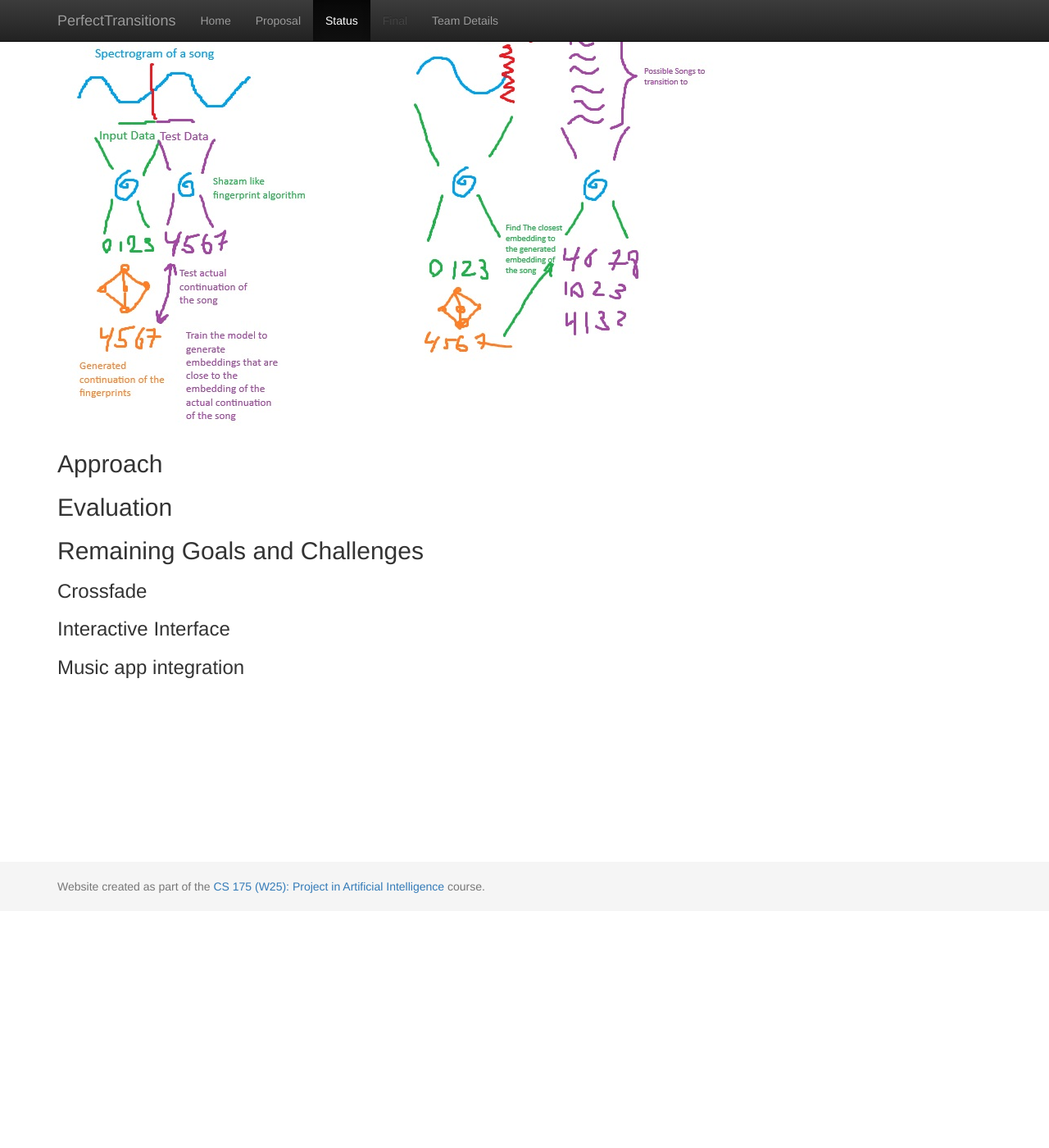
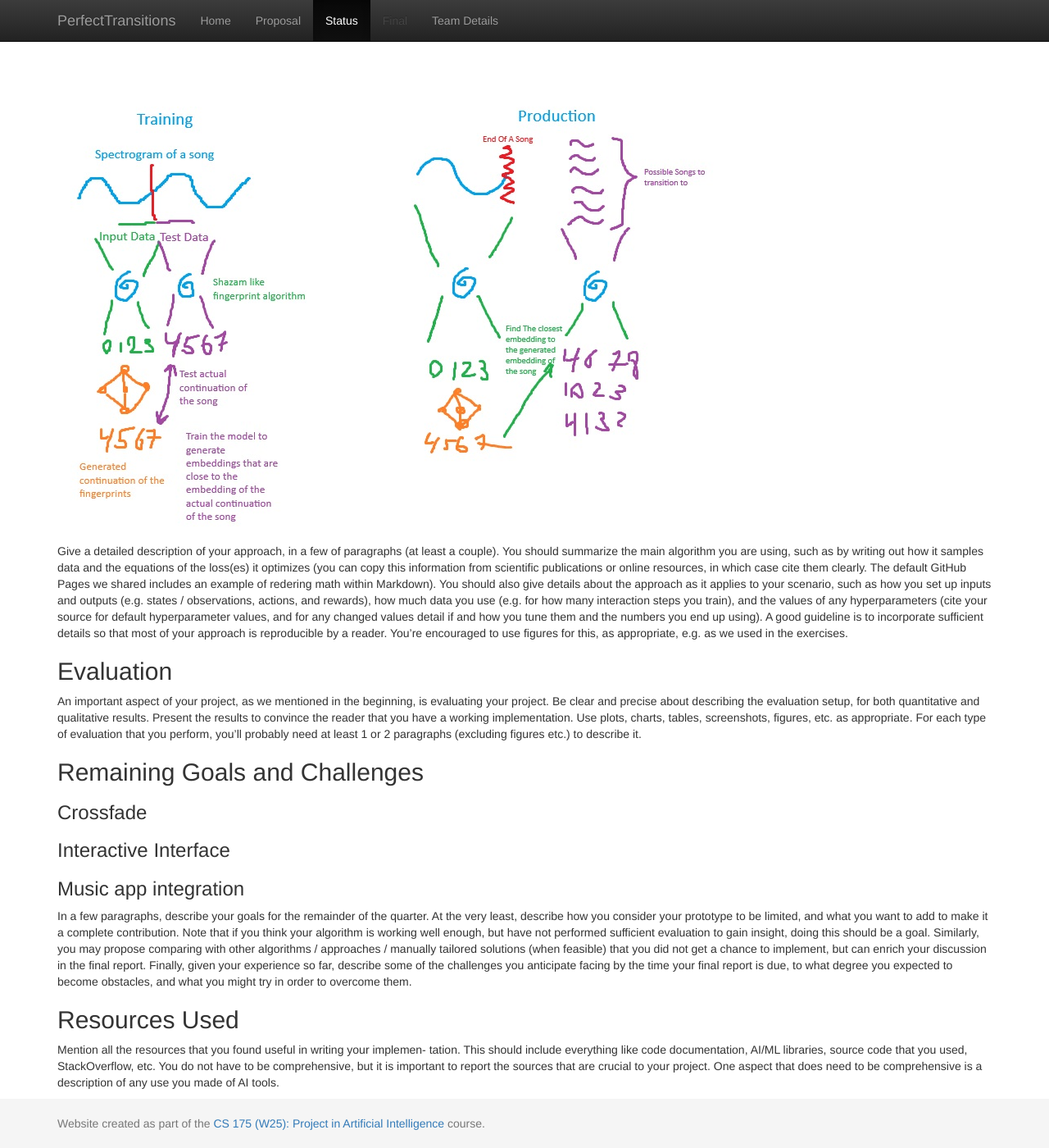
Before and after one commit to Ilya2000Klimov/PerfectTransitions, a Jekyll site: the page built from docs/status.md, in a window 1280 px wide and 1400 px high, scrolled down 289 px. Shown: the whole window at 82% size. Built offline with Jekyll 4.4.1, drawn with Linux system fonts in a browser that asks for light colours; some of the changed text lies outside the part shown.

Commit message:
Update status documentation with instructions

```diff
--- a/docs/status.md
+++ b/docs/status.md
@@ -3,10 +3,39 @@ layout: default
 title: Status
 ---
 ## Project Summary
-<img src="./res/Project_outline.jpg" alt="Project Outline" width="852" height="602">
+
+A short paragraph outlining the main idea of the project (see further
+instructions here: https://royf.org/crs/CS175/W25/proposal.pdf). You now have
+a better sense of what your project is about than you did in the proposal, so update and clarify
+beyond that version. Do not change your proposal page! (A few of you have already changed
+it to reflect a change of topic, but don’t change it further, rather keep it as it was at the time
+you locked down your topic).
+
 ## Approach
 
+<img src="./res/Project_outline.jpg" alt="Project Outline" width="852" height="602">
+
+Give a detailed description of your approach, in a few of paragraphs (at least a
+couple). You should summarize the main algorithm you are using, such as by writing out how
+it samples data and the equations of the loss(es) it optimizes (you can copy this information
+from scientific publications or online resources, in which case cite them clearly. The default
+GitHub Pages we shared includes an example of redering math within Markdown). You
+should also give details about the approach as it applies to your scenario, such as how you set
+up inputs and outputs (e.g. states / observations, actions, and rewards), how much data you
+use (e.g. for how many interaction steps you train), and the values of any hyperparameters
+(cite your source for default hyperparameter values, and for any changed values detail if and
+how you tune them and the numbers you end up using). A good guideline is to incorporate
+sufficient details so that most of your approach is reproducible by a reader. You’re encouraged
+to use figures for this, as appropriate, e.g. as we used in the exercises.
+
 ## Evaluation
+
+An important aspect of your project, as we mentioned in the beginning, is
+evaluating your project. Be clear and precise about describing the evaluation setup, for both
+quantitative and qualitative results. Present the results to convince the reader that you have a
+working implementation. Use plots, charts, tables, screenshots, figures, etc. as appropriate.
+For each type of evaluation that you perform, you’ll probably need at least 1 or 2 paragraphs
+(excluding figures etc.) to describe it.
 
 ## Remaining Goals and Challenges
 
@@ -15,3 +44,22 @@ title: Status
 ### Interactive Interface
 
 ### Music app integration
+
+In a few paragraphs, describe your goals for the remainder
+of the quarter. At the very least, describe how you consider your prototype to be limited,
+and what you want to add to make it a complete contribution. Note that if you think your
+algorithm is working well enough, but have not performed sufficient evaluation to gain insight,
+doing this should be a goal. Similarly, you may propose comparing with other algorithms
+/ approaches / manually tailored solutions (when feasible) that you did not get a chance to
+implement, but can enrich your discussion in the final report. Finally, given your experience
+so far, describe some of the challenges you anticipate facing by the time your final report is
+due, to what degree you expected to become obstacles, and what you might try in order to
+overcome them.
+
+## Resources Used
+
+Mention all the resources that you found useful in writing your implemen-
+tation. This should include everything like code documentation, AI/ML libraries, source
+code that you used, StackOverflow, etc. You do not have to be comprehensive, but it is
+important to report the sources that are crucial to your project. One aspect that does need to
+be comprehensive is a description of any use you made of AI tools.
```
